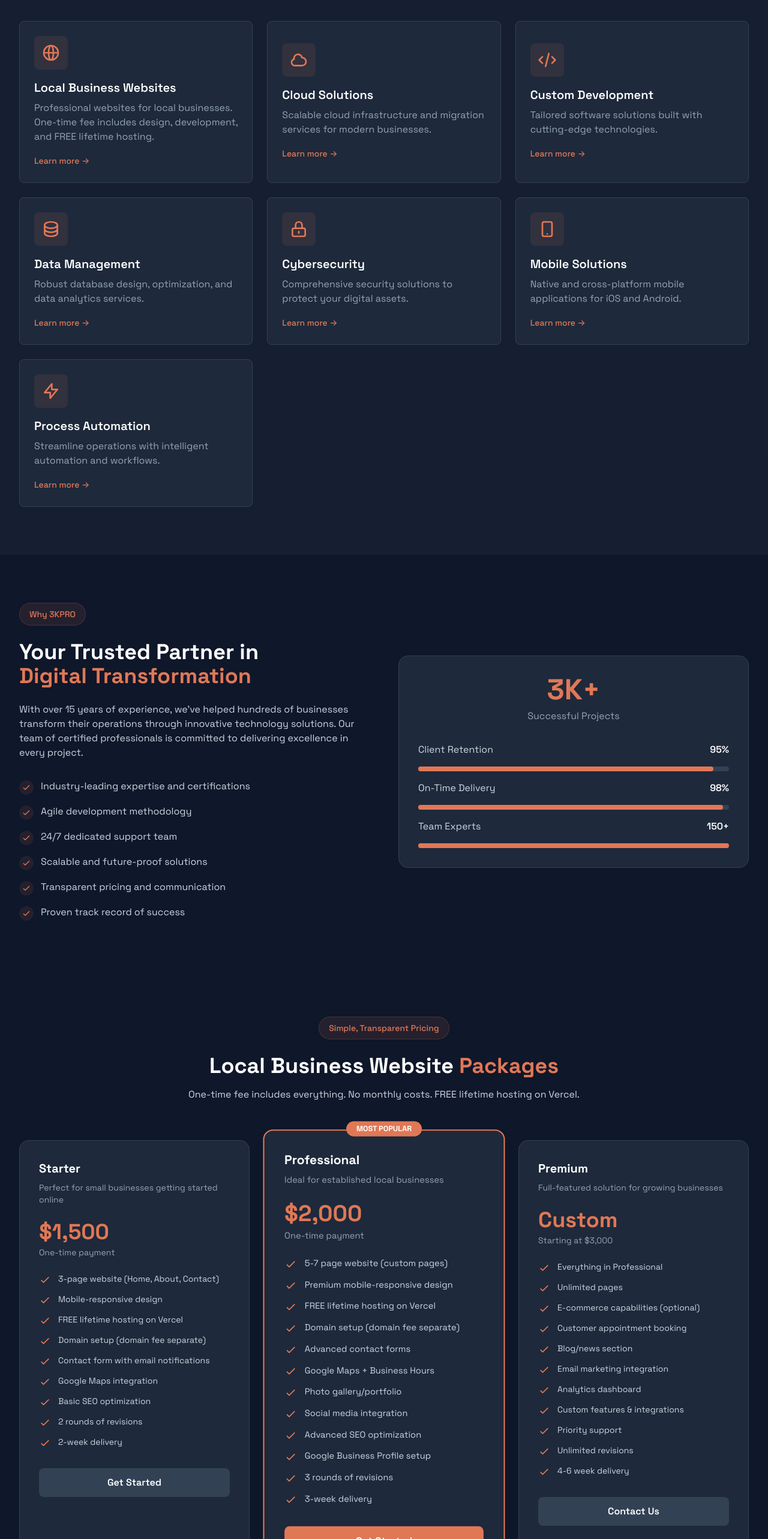
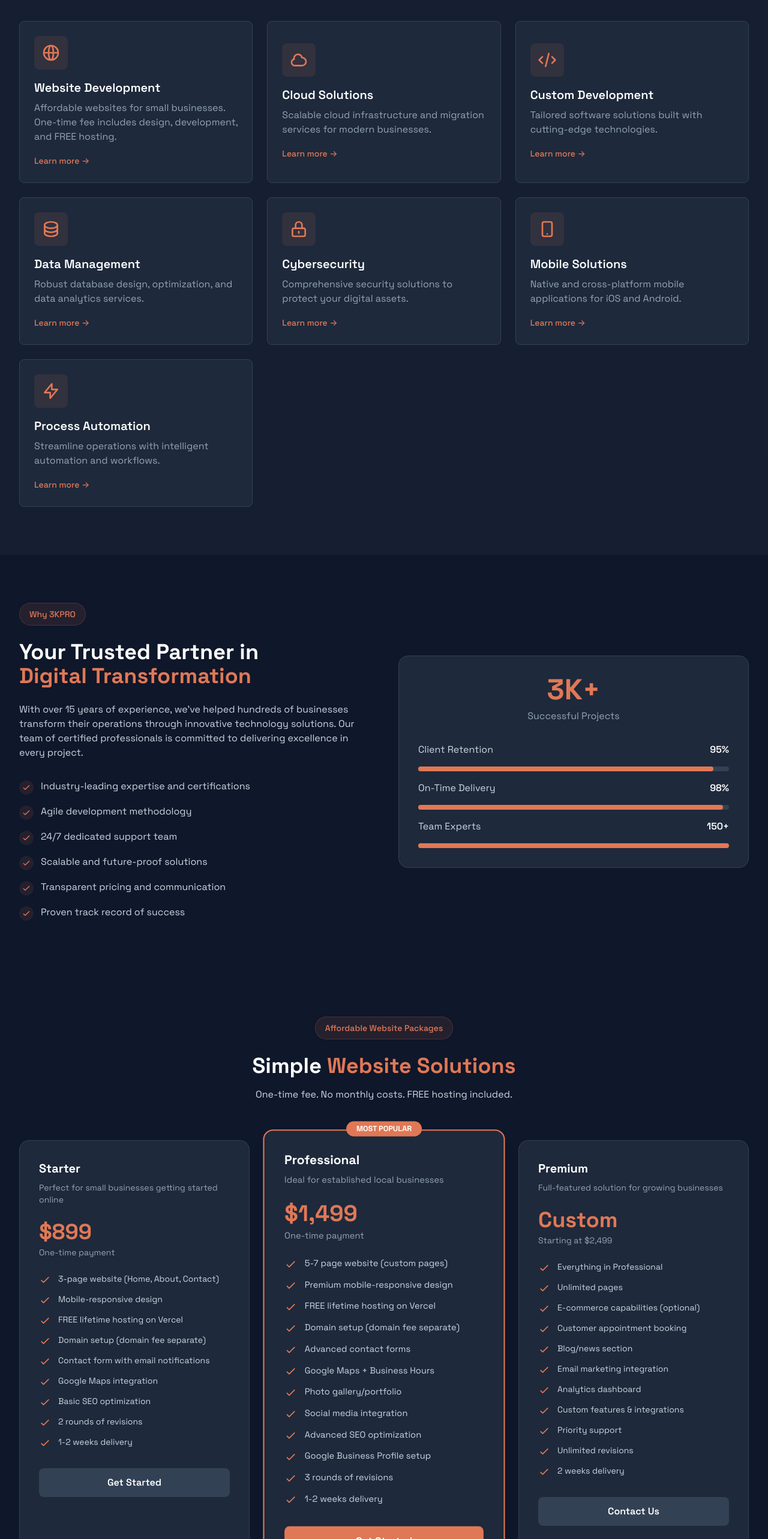
Before and after one commit to 3kpro/3kpro-website, a Next.js app: page / in a window 1280 px wide. Shown: the part 1020-3586 px from the top of the page at 60% size. Built offline with nearby package versions, Linux system fonts and the light colour scheme.

Commit message:
Update website pricing and positioning - more affordable rates

```diff
--- a/app/page.tsx
+++ b/app/page.tsx
@@ -27,9 +27,9 @@ export default function Home() {
   const services: Service[] = [
     {
       id: 'local-websites',
-      name: 'Local Business Websites',
-      description: 'Professional websites for local businesses. One-time fee includes design, development, and FREE lifetime hosting.',
-      fullDescription: 'Perfect for local businesses with great reputations but no online presence. Get a professional, fast-loading website that converts visitors into customers.',
+      name: 'Website Development',
+      description: 'Affordable websites for small businesses. One-time fee includes design, development, and FREE hosting.',
+      fullDescription: 'Simple, professional websites for businesses that need an online presence. Fast delivery with no monthly fees.',
       features: [
         'Custom responsive design (mobile-first)',
         'FREE lifetime hosting on Vercel',
@@ -40,7 +40,7 @@ export default function Home() {
         'Full code ownership',
         'Local business schema markup for better Google visibility'
       ],
-      pricing: 'One-time fee: $1,500-$2,000 (includes everything, no monthly costs)',
+      pricing: 'One-time fee starting at $899 (no monthly costs)',
       icon: (
         <svg className="w-8 h-8" fill="none" viewBox="0 0 24 24" stroke="currentColor">
           <path strokeLinecap="round" strokeLinejoin="round" strokeWidth={2} d="M21 12a9 9 0 01-9 9m9-9a9 9 0 00-9-9m9 9H3m9 9a9 9 0 01-9-9m9 9c1.657 0 3-4.03 3-9s-1.343-9-3-9m0 18c-1.657 0-3-4.03-3-9s1.343-9 3-9m-9 9a9 9 0 019-9" />
@@ -462,13 +462,13 @@ export default function Home() {
         <div className="max-w-7xl mx-auto px-4 sm:px-6 lg:px-8">
           <div className="text-center mb-16">
             <div className="inline-flex items-center px-4 py-2 bg-primary-500/10 border border-primary-500/20 rounded-full mb-6">
-              <span className="text-sm font-medium text-primary-500">Simple, Transparent Pricing</span>
+              <span className="text-sm font-medium text-primary-500">Affordable Website Packages</span>
             </div>
             <h2 className="text-3xl md:text-4xl font-bold text-white mb-4">
-              Local Business Website <span className="text-primary-500">Packages</span>
+              Simple <span className="text-primary-500">Website Solutions</span>
             </h2>
             <p className="text-dark-300 max-w-2xl mx-auto">
-              One-time fee includes everything. No monthly costs. FREE lifetime hosting on Vercel.
+              One-time fee. No monthly costs. FREE hosting included.
             </p>
           </div>
 
@@ -480,7 +480,7 @@ export default function Home() {
                 <p className="text-dark-400 text-sm">Perfect for small businesses getting started online</p>
               </div>
               <div className="mb-6">
-                <div className="text-4xl font-bold text-primary-500 mb-1">$1,500</div>
+                <div className="text-4xl font-bold text-primary-500 mb-1">$899</div>
                 <div className="text-dark-400 text-sm">One-time payment</div>
               </div>
               <div className="space-y-3 mb-8">
@@ -493,7 +493,7 @@ export default function Home() {
                   'Google Maps integration',
                   'Basic SEO optimization',
                   '2 rounds of revisions',
-                  '2-week delivery',
+                  '1-2 weeks delivery',
                 ].map((feature, idx) => (
                   <div key={idx} className="flex items-start">
                     <svg className="w-5 h-5 text-primary-500 mr-3 flex-shrink-0 mt-0.5" fill="none" viewBox="0 0 24 24" stroke="currentColor">
@@ -523,7 +523,7 @@ export default function Home() {
                 <p className="text-dark-400 text-sm">Ideal for established local businesses</p>
               </div>
               <div className="mb-6">
-                <div className="text-4xl font-bold text-primary-500 mb-1">$2,000</div>
+                <div className="text-4xl font-bold text-primary-500 mb-1">$1,499</div>
                 <div className="text-dark-400 text-sm">One-time payment</div>
               </div>
               <div className="space-y-3 mb-8">
@@ -539,7 +539,7 @@ export default function Home() {
                   'Advanced SEO optimization',
                   'Google Business Profile setup',
                   '3 rounds of revisions',
-                  '3-week delivery',
+                  '1-2 weeks delivery',
                 ].map((feature, idx) => (
                   <div key={idx} className="flex items-start">
                     <svg className="w-5 h-5 text-primary-500 mr-3 flex-shrink-0 mt-0.5" fill="none" viewBox="0 0 24 24" stroke="currentColor">
@@ -565,7 +565,7 @@ export default function Home() {
               </div>
               <div className="mb-6">
                 <div className="text-4xl font-bold text-primary-500 mb-1">Custom</div>
-                <div className="text-dark-400 text-sm">Starting at $3,000</div>
+                <div className="text-dark-400 text-sm">Starting at $2,499</div>
               </div>
               <div className="space-y-3 mb-8">
                 {[
@@ -579,7 +579,7 @@ export default function Home() {
                   'Custom features & integrations',
                   'Priority support',
                   'Unlimited revisions',
-                  '4-6 week delivery',
+                  '2 weeks delivery',
                 ].map((feature, idx) => (
                   <div key={idx} className="flex items-start">
                     <svg className="w-5 h-5 text-primary-500 mr-3 flex-shrink-0 mt-0.5" fill="none" viewBox="0 0 24 24" stroke="currentColor">
```
